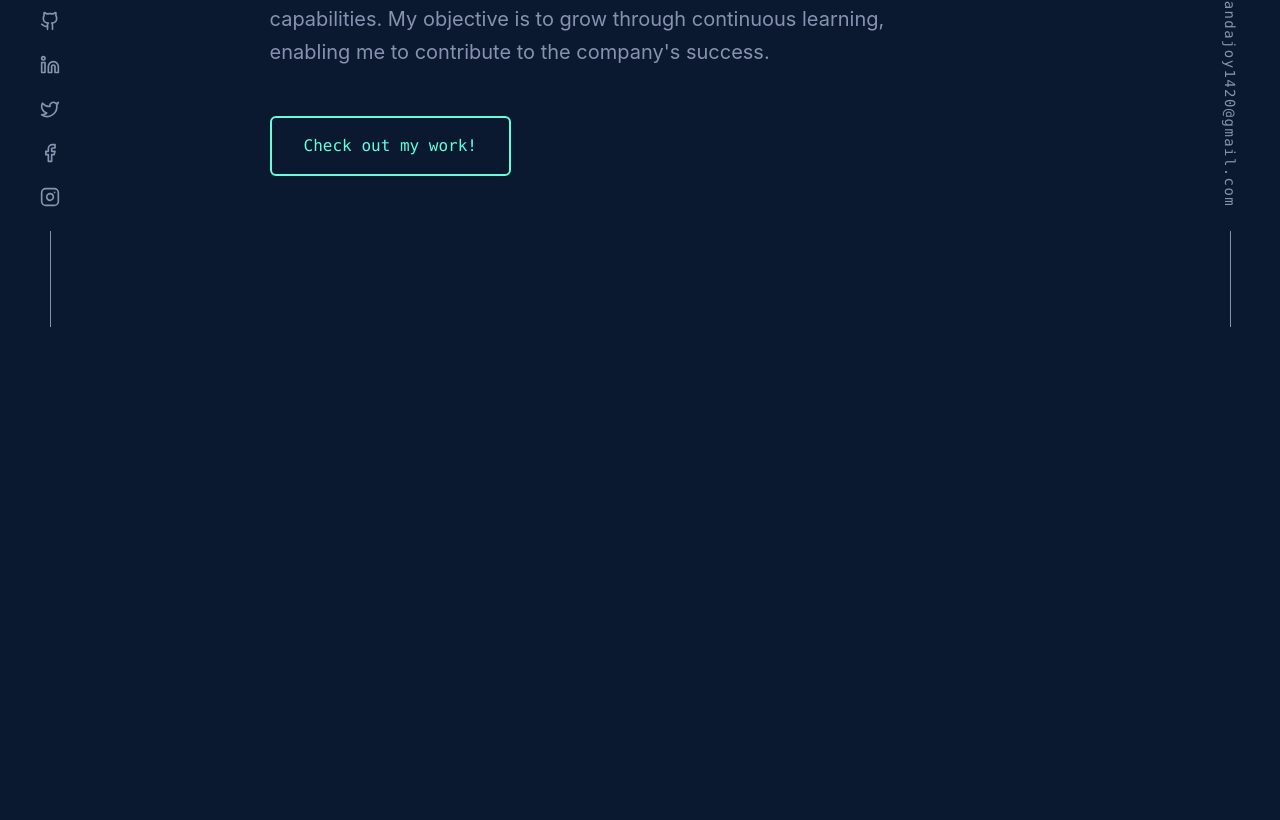
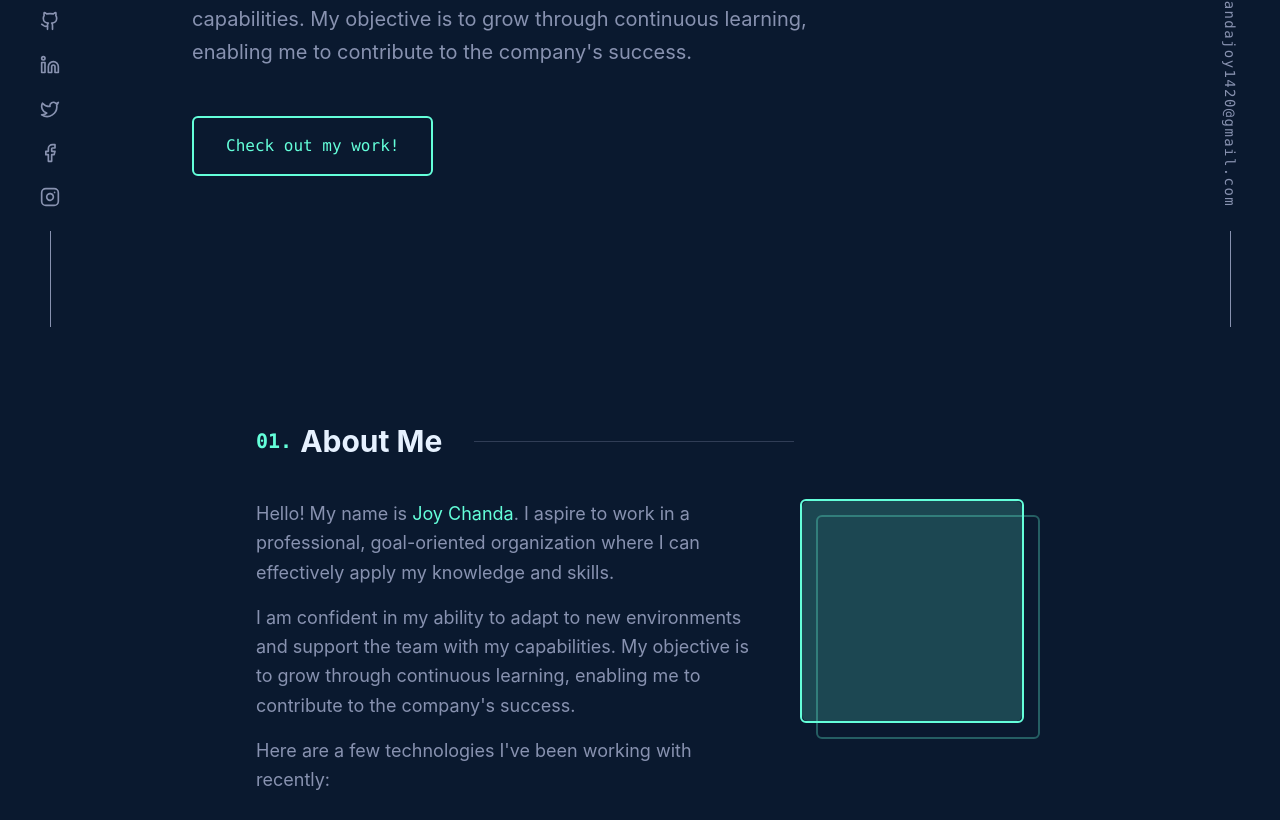
Before and after one commit to JoyChanda/Joy-s-Portfolio, a Next.js app: page / in a window 1280 px wide. Shown: the part 473-1293 px from the top of the page. Before the commit the page ends 800 px from the top, so only its background shows below. Built offline with nearby package versions, Linux system fonts and the light colour scheme.

Commit message:
add about section with detailed skills grid and categories

```diff
--- a/src/app/page.tsx
+++ b/src/app/page.tsx
@@ -1,13 +1,17 @@
 import Hero from "@/components/Hero";
 import Header from "@/components/Header";
 import SocialBar from "@/components/SocialBar";
+import About from "@/components/About";
 
 export default function Home() {
   return (
-    <main className="flex min-h-screen flex-col items-center justify-between">
+    <main className="flex flex-col items-center">
       <Header />
       <SocialBar />
-      <Hero />
+      <div className="w-full">
+        <Hero />
+        <About />
+      </div>
     </main>
   );
 }
--- /dev/null
+++ b/src/components/About.tsx
@@ -0,0 +1,105 @@
+"use client";
+import React from "react";
+import { motion } from "framer-motion";
+import { JOYS_INFO } from "@/constants/info";
+
+export default function About() {
+  const allSkills = [
+    ...JOYS_INFO.skills.web,
+    ...JOYS_INFO.skills.frameworks,
+    ...JOYS_INFO.skills.database,
+    ...JOYS_INFO.skills.tools,
+  ];
+
+  return (
+    <section id="about" className="py-24 px-6 md:px-24 lg:px-48 bg-background-dark max-w-6xl mx-auto">
+      <motion.div
+        initial={{ opacity: 0, y: 20 }}
+        whileInView={{ opacity: 1, y: 0 }}
+        transition={{ duration: 0.5 }}
+        viewport={{ once: true }}
+        className="flex items-center mb-10"
+      >
+        <h2 className="text-text-bright text-2xl md:text-3xl font-bold flex items-center">
+          <span className="text-primary font-mono text-xl mr-2">01.</span>
+          About Me
+        </h2>
+        <div className="h-[1px] bg-text-dim/30 flex-grow ml-4 md:ml-8 max-w-xs"></div>
+      </motion.div>
+
+      <div className="grid grid-cols-1 md:grid-cols-3 gap-12">
+        <div className="md:col-span-2">
+          <motion.div
+            initial={{ opacity: 0, y: 20 }}
+            whileInView={{ opacity: 1, y: 0 }}
+            transition={{ duration: 0.5, delay: 0.2 }}
+            viewport={{ once: true }}
+            className="text-text-dim text-lg leading-relaxed space-y-4"
+          >
+            <p>
+              Hello! My name is <span className="text-primary">Joy Chanda</span>. I aspire to work in a professional,
+              goal-oriented organization where I can effectively apply my knowledge and skills.
+            </p>
+            <p>
+              I am confident in my ability to adapt to new environments and support the team with my capabilities.
+              My objective is to grow through continuous learning, enabling me to contribute to the company's success.
+            </p>
+            <p>
+              Here are a few technologies I&apos;ve been working with recently:
+            </p>
+
+            <ul className="grid grid-cols-2 gap-2 mt-6 font-mono text-sm">
+              {allSkills.slice(0, 10).map((skill, index) => (
+                <li key={index} className="flex items-center space-x-2">
+                  <span className="text-primary text-[10px]">▹</span>
+                  <span>{skill}</span>
+                </li>
+              ))}
+            </ul>
+          </motion.div>
+        </div>
+
+        <motion.div
+          initial={{ opacity: 0, scale: 0.9 }}
+          whileInView={{ opacity: 1, scale: 1 }}
+          transition={{ duration: 0.5, delay: 0.3 }}
+          viewport={{ once: true }}
+          className="relative group hidden md:block"
+        >
+          <div className="relative z-10 w-full aspect-square border-2 border-primary rounded-md group-hover:-translate-x-2 group-hover:-translate-y-2 transition-transform duration-300">
+             {/* This would be your image. Using a placeholder color for now */}
+            <div className="w-full h-full bg-primary/20 rounded-md"></div>
+          </div>
+          <div className="absolute top-4 left-4 -z-0 w-full aspect-square border-2 border-primary/30 rounded-md group-hover:translate-x-1 group-hover:translate-y-1 transition-transform duration-300"></div>
+        </motion.div>
+      </div>
+
+      <motion.div
+        initial={{ opacity: 0, y: 20 }}
+        whileInView={{ opacity: 1, y: 0 }}
+        transition={{ duration: 0.5, delay: 0.4 }}
+        viewport={{ once: true }}
+        className="mt-20 grid grid-cols-1 sm:grid-cols-2 lg:grid-cols-3 gap-8"
+      >
+        {/* Languages & UI/UX Card */}
+        <div className="p-6 rounded-lg bg-background-light border border-text-dim/10 hover:border-primary/50 transition-colors duration-300">
+          <h3 className="text-text-bright font-bold mb-4 text-xl">Other Skills</h3>
+          <div className="space-y-4">
+            <div>
+              <p className="text-primary font-mono text-xs mb-2 uppercase tracking-widest">Languages</p>
+              <div className="flex flex-wrap gap-2 text-sm text-text-dim">
+                {JOYS_INFO.skills.languages.join(", ")}
+              </div>
+            </div>
+            <div>
+              <p className="text-primary font-mono text-xs mb-2 uppercase tracking-widest">UI/UX Design</p>
+              <div className="flex flex-wrap gap-2 text-sm text-text-dim">
+                {JOYS_INFO.skills.uiux.join(", ")}
+              </div>
+            </div>
+          </div>
+        </div>
+      </motion.div>
+    </section>
+  );
+}
--- a/src/constants/info.ts
+++ b/src/constants/info.ts
@@ -9,8 +9,17 @@ export const JOYS_INFO = {
     facebook: "https://facebook.com/demo",
     instagram: "https://instagram.com/demo",
   },
-  resume: "#", // Placeholder for now
+  resume: "#",
+  skills: {
+    languages: ["C Program", "Python (Basic)"],
+    web: ["HTML", "CSS", "JavaScript"],
+    frameworks: ["React JS", "Bootstrap", "Tailwind CSS"],
+    database: ["MongoDB"],
+    uiux: ["Figma", "Canva"],
+    tools: ["Git", "GitHub"],
+  },
 };
+
 
 export const NAV_LINKS = [
   { name: "About", href: "#about" },
```
